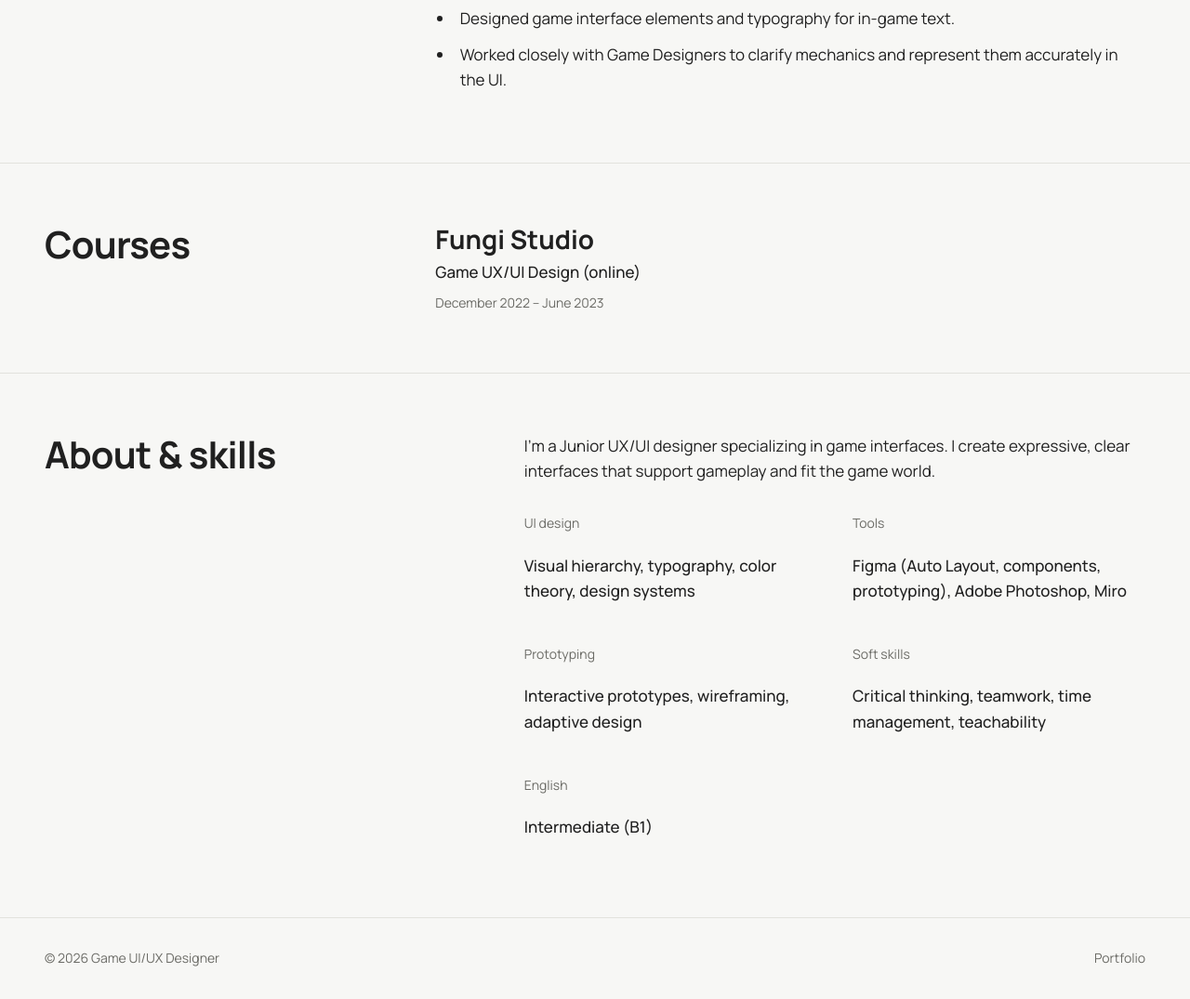
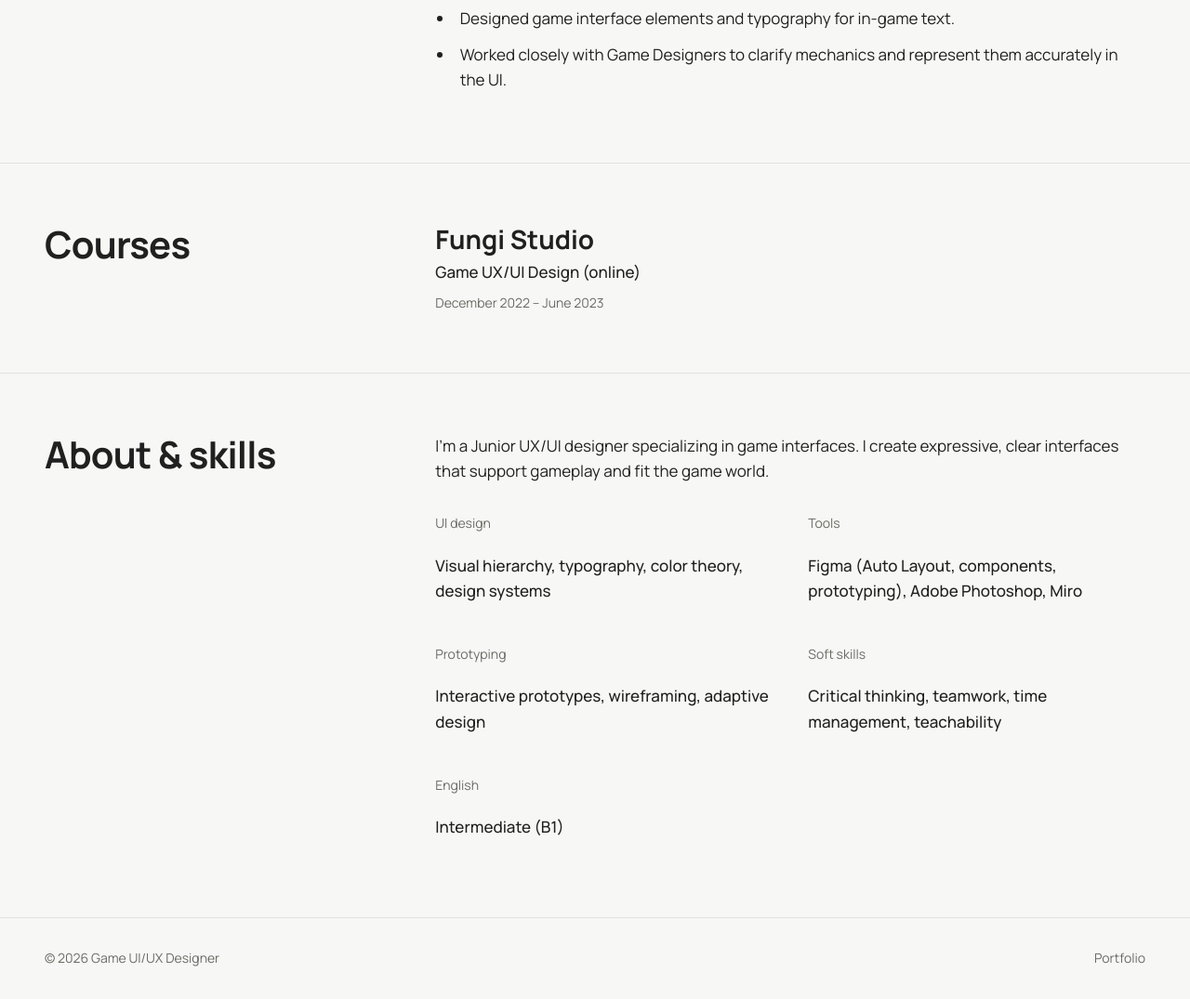
Before and after one commit to Pesovik/pesovik.github.io, a plain HTML site: page index.html in a window 1280 px wide. Shown: the part 2171-3246 px from the top of the page at 93% size. Drawn offline with Linux system fonts and the light colour scheme; files whose address does not match are found by name.

Commit message:
Align portfolio section columns

```diff
--- a/style.css
+++ b/style.css
@@ -155,7 +155,7 @@ a { color: inherit; text-decoration: none; }
 }
 
 /* ---------- About ---------- */
-.about { display: grid; grid-template-columns: 1fr 1.4fr; gap: var(--gap); }
+.about { display: grid; grid-template-columns: 1fr 2fr; gap: var(--gap); }
 .about p { margin: 0 0 20px; }
 .experience { display: grid; grid-template-columns: 1fr 2fr; gap: var(--gap); }
 .courses-layout { display: grid; grid-template-columns: 1fr 2fr; gap: var(--gap); align-items: start; }
```
